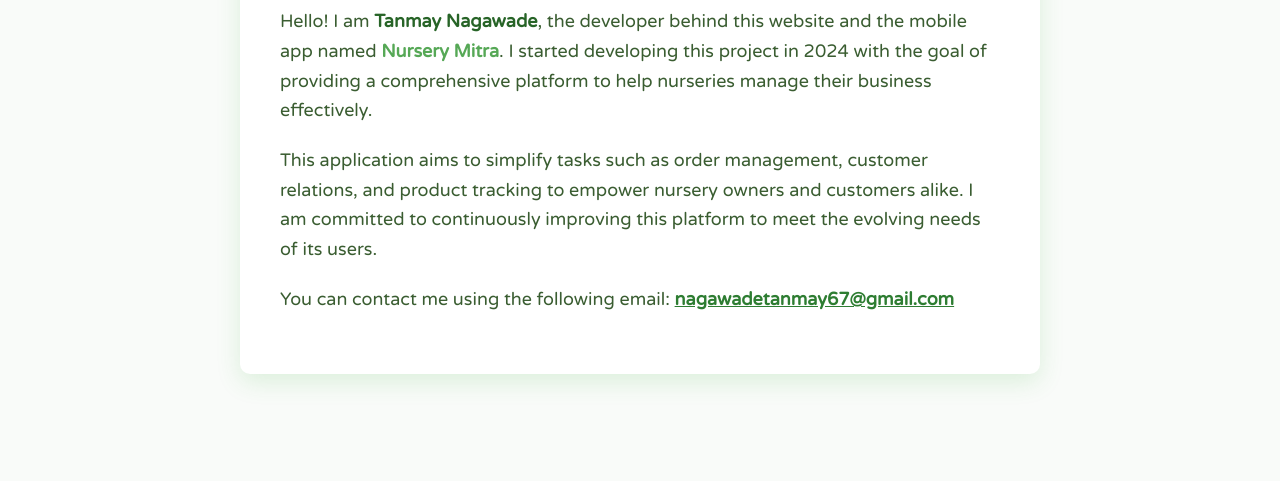
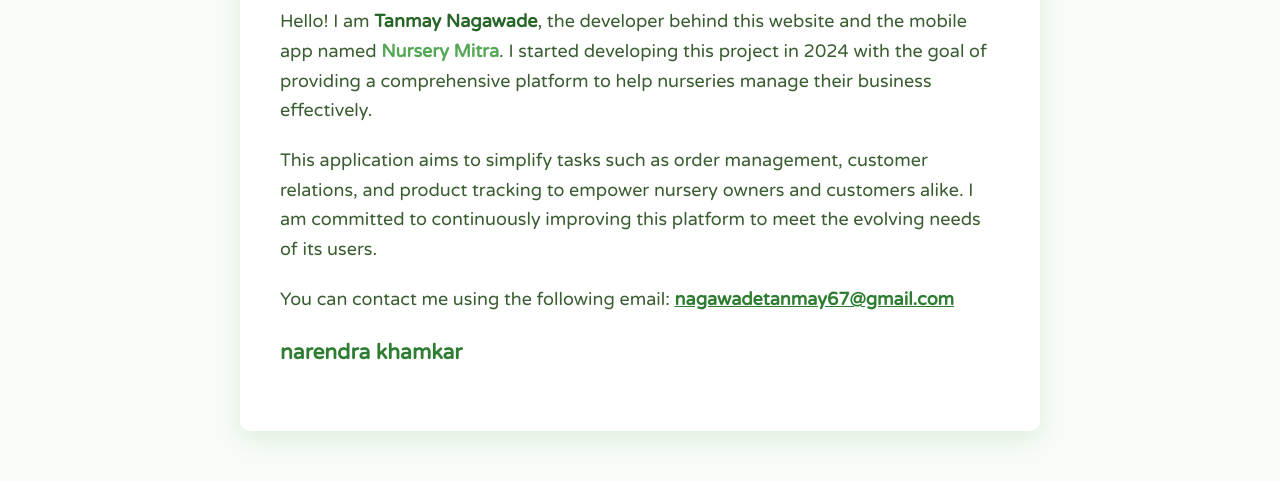
Before and after one commit to tanmay4521/NurseryMitra_Web, a plain HTML site: page Frontend/About.html in a window 1280 px wide. Shown: the part 263-744 px from the top of the page. Drawn offline with Linux system fonts and the light colour scheme.

Commit message:
Narendras commit

```diff
--- a/Frontend/About.html
+++ b/Frontend/About.html
@@ -183,6 +183,7 @@
       You can contact me using the following email:
       <a href="mailto:nagawadetanmay67@gmail.com">nagawadetanmay67@gmail.com</a>
     </p>
+    <h3>narendra khamkar</h3>
   </main>
 
 </body>
```
